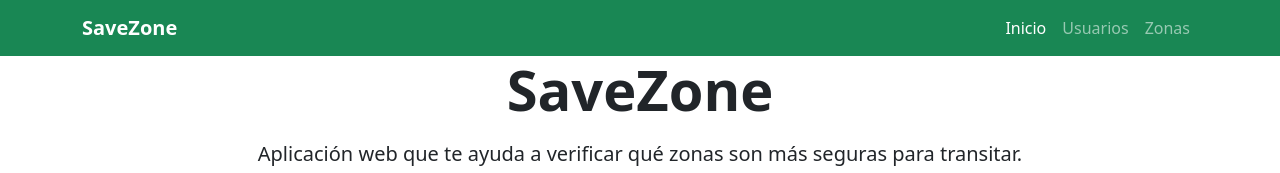
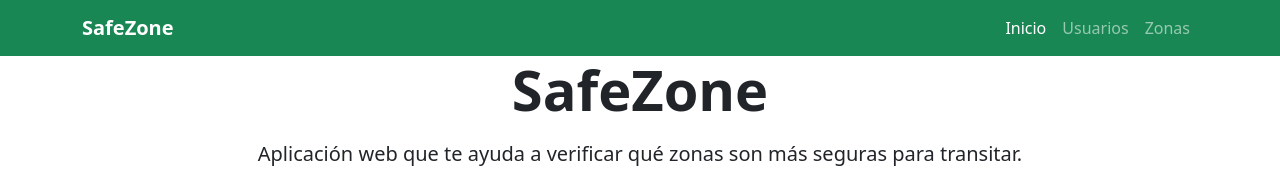
Before and after one commit to URANO000/SafeZone_NoSQL, a plain HTML site: page frontend/module/index.html in a window 1280 px wide. Shown: the top 173 px of the page. Drawn offline with nearby package versions, Linux system fonts and the light colour scheme.

Commit message:
Name update

```diff
--- a/frontend/module/index.html
+++ b/frontend/module/index.html
@@ -18,7 +18,7 @@
    <!-- Navbar -->
 <nav class="navbar navbar-expand-lg navbar-dark bg-success">
   <div class="container">
-    <a class="navbar-brand fw-bold" href="./index.html">SaveZone</a>
+    <a class="navbar-brand fw-bold" href="./index.html">SafeZone</a>
     <button class="navbar-toggler" type="button" data-bs-toggle="collapse" data-bs-target="#navbarNav"
       aria-controls="navbarNav" aria-expanded="false" aria-label="Toggle navigation">
       <span class="navbar-toggler-icon"></span>
@@ -38,7 +38,7 @@
         <!-- Hero Section -->
         <section class="hero text-center" id="hero">
             <div class="container">
-                <h1 class="display-4 fw-bold">SaveZone</h1>
+                <h1 class="display-4 fw-bold">SafeZone</h1>
                 <p class="lead mt-3">Aplicación web que te ayuda a verificar qué zonas son más seguras para transitar.
                 </p>
                 <a href="#secciones" class="btn btn-light btn-lg mt-4">Comenzar</a>
```
Also changed, not shown: frontend/module/usuario.html (+1 -1 lines), frontend/module/zona.html (+1 -1 lines).
